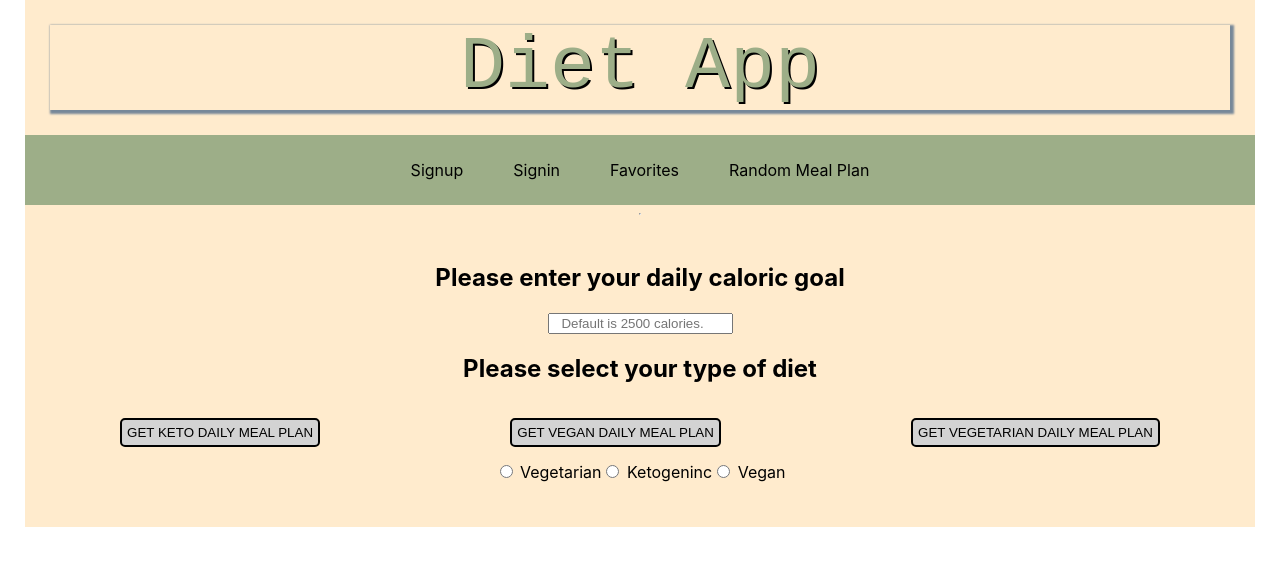
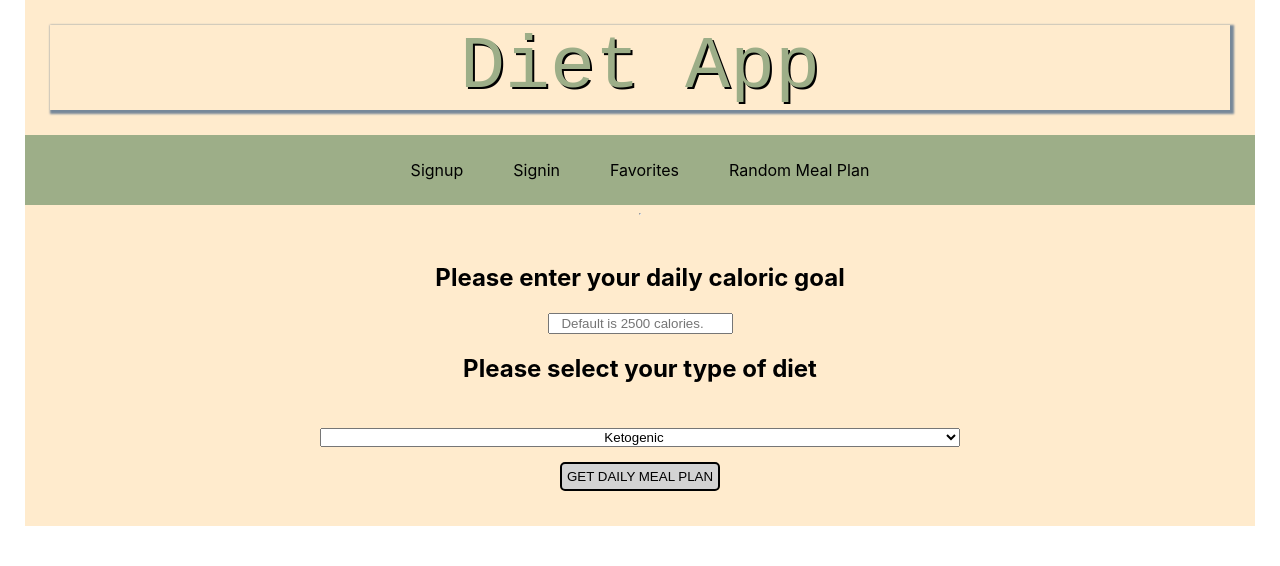
Before and after one commit to justinalequin/term2-final, a React (Create React App) app in the folder client/final-frontend/: page / in a window 1280 px wide. Shown: the top 566 px of the page. Built offline with nearby package versions, Linux system fonts and the light colour scheme.

Commit message:
changed submission for diet type

```diff
--- a/client/final-frontend/src/App.css
+++ b/client/final-frontend/src/App.css
@@ -25,3 +25,9 @@ button {
   padding-bottom: 25px;
   border-radius: 5px;
 }
+
+.dietList {
+  text-align: center;
+  width: 50vw;
+  align-self: center;
+}
--- a/client/final-frontend/src/App.js
+++ b/client/final-frontend/src/App.js
@@ -9,35 +9,12 @@ import Nav from "./components/Nav/Nav";
 function App() {
   const [mealData, setMealData] = useState(null);
   const [calories, setCalories] = useState(2500);
+  const [diet, setDiet] = useState("");
 
-  async function getKetoMealPlan() {
+  async function getMealPlan() {
     try {
       let payload = await axios.get(
-        `https://api.spoonacular.com/mealplanner/generate?apiKey=15723cdbceaf4152bada86c5f317e672&timeFrame=day&targetCalories=${calories}&diet=ketogenic`
-      );
-      setMealData(payload);
-      console.log(mealData);
-    } catch (e) {
-      console.log(e);
-    }
-  }
-
-  async function getVeganMealPlan() {
-    try {
-      let payload = await axios.get(
-        `https://api.spoonacular.com/mealplanner/generate?apiKey=15723cdbceaf4152bada86c5f317e672&timeFrame=day&targetCalories=${calories}&diet=vegan`
-      );
-      setMealData(payload);
-      console.log(mealData);
-    } catch (e) {
-      console.log(e);
-    }
-  }
-
-  async function getVegetarianMealPlan() {
-    try {
-      let payload = await axios.get(
-        `https://api.spoonacular.com/mealplanner/generate?apiKey=15723cdbceaf4152bada86c5f317e672&timeFrame=day&targetCalories=${calories}&diet=vegetarian`
+        `https://api.spoonacular.com/mealplanner/generate?apiKey=15723cdbceaf4152bada86c5f317e672&timeFrame=day&targetCalories=${calories}&diet=${diet}`
       );
       setMealData(payload);
       console.log(mealData);
@@ -52,7 +29,20 @@ function App() {
 
   function onChangeValue(e) {
     console.log(e.target.value);
+    setDiet(e.target.value);
   }
+
+  // function handleSubmit() {
+  //   try {
+  //     let payload = await axios.get(
+  //       `https://api.spoonacular.com/mealplanner/generate?apiKey=15723cdbceaf4152bada86c5f317e672&timeFrame=day&targetCalories=${calories}&diet=${diet}`
+  //     );
+  //     setMealData(payload);
+  //     console.log(mealData);
+  //   } catch (e) {
+  //     console.log(e);
+  //   }
+  // }
 
   return (
     <div className="App">
@@ -69,19 +59,19 @@ function App() {
           onChange={handleChange}
         />
         <h2>Please select your type of diet</h2>
-        <div className="buttons">
-          <button onClick={getKetoMealPlan}>GET KETO DAILY MEAL PLAN</button>
-          <button onClick={getVeganMealPlan}>GET VEGAN DAILY MEAL PLAN</button>
-          <button onClick={getVegetarianMealPlan}>
-            GET VEGETARIAN DAILY MEAL PLAN
-          </button>
-        </div>
+      </div>
 
-        <div onChange={onChangeValue}>
-          <input type="radio" value="vegetarian" name="Vegetarian" /> Vegetarian
-          <input type="radio" value="ketogenic" name="Ketogenic" /> Ketogeninc
-          <input type="radio" value="vegan" name="Vegan" /> Vegan
-        </div>
+      <select className="dietList" name="dietList" onChange={onChangeValue}>
+          <option value="Ketogenic">Ketogenic</option>
+        <option value="Vegetarian">Vegetarian</option>
+        <option value="Vegan">Vegetarian</option>
+        <option value="Paleo">Paleo</option>
+        <option value="Pescetarian">Pescetarian</option>
+        <option value="Primal">Primal</option>
+      </select>
+
+      <div className="buttons">
+        <button onClick={getMealPlan}>GET DAILY MEAL PLAN</button>
       </div>
 
       <br />
```
